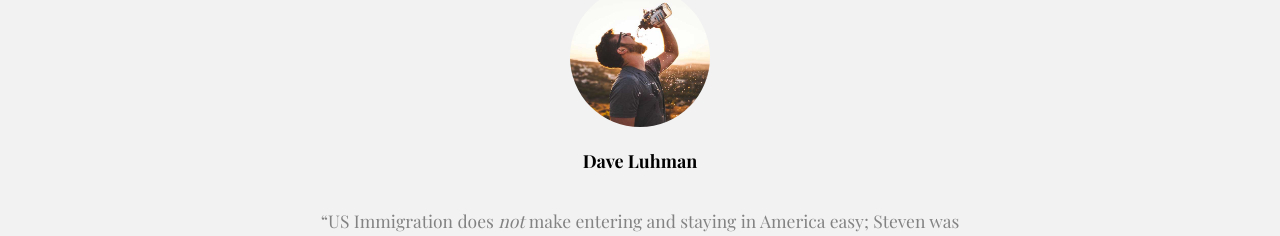
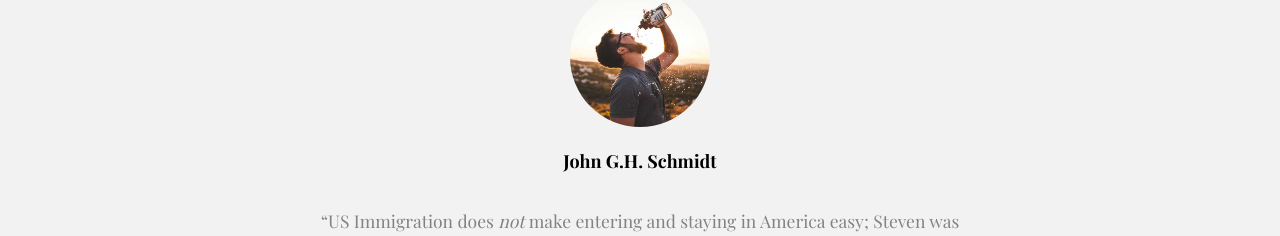
Before and after one commit to DaveLuhman/zuckLegalPublicWebsite, a website: page public/index.html in a window 1280 px wide. Shown: the part 4030-4266 px from the top of the page. Drawn offline with nearby package versions, Linux system fonts and the light colour scheme; files whose address does not match are found by name.

Commit message:
updated naming convention

```diff
--- a/public/index.html
+++ b/public/index.html
@@ -307,7 +307,7 @@
 										<figure>
 											<img src="images/user-1.jpg" alt="user">
 										</figure>
-										<span>Dave Luhman</span>
+										<span>John G.H. Schmidt</span>
 										<blockquote>
 											<p>&ldquo;US Immigration does <i>not</i> make entering and
 												staying in America easy; Steven was patient, diligent, and
```
